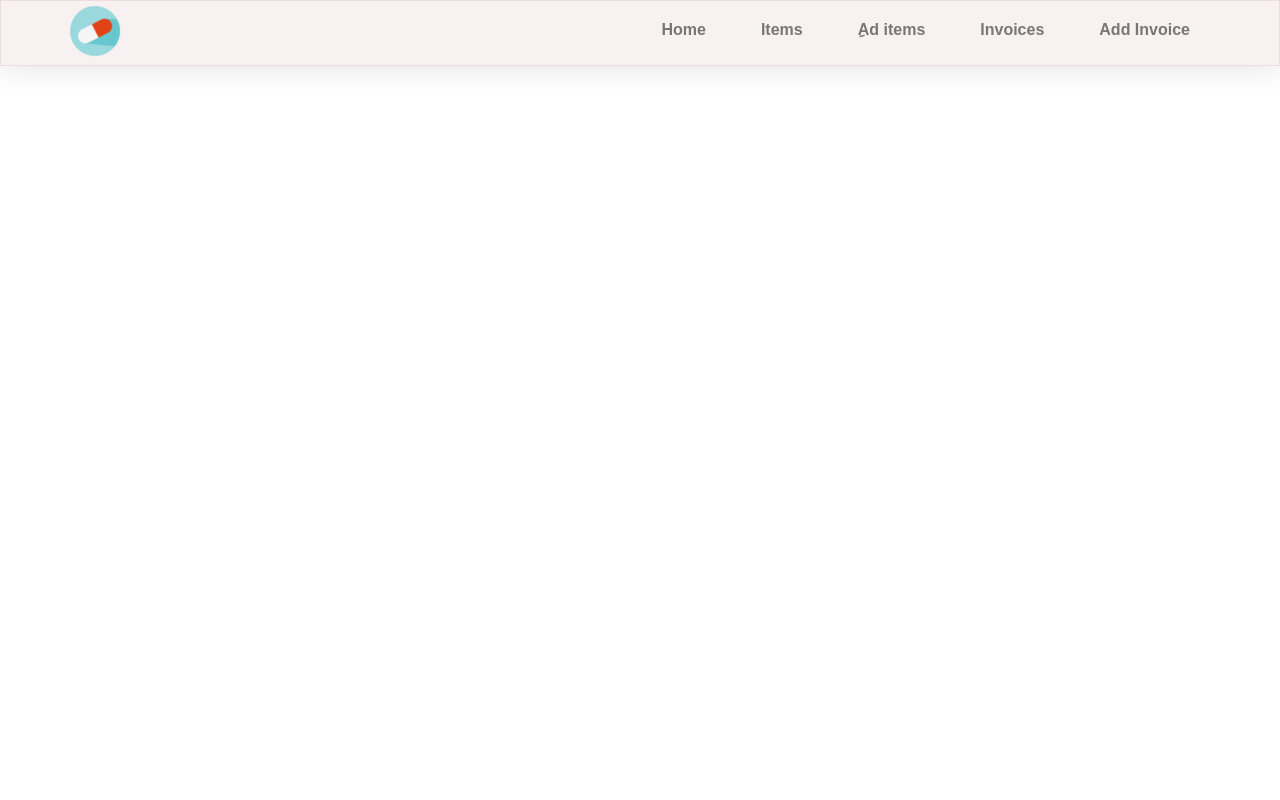
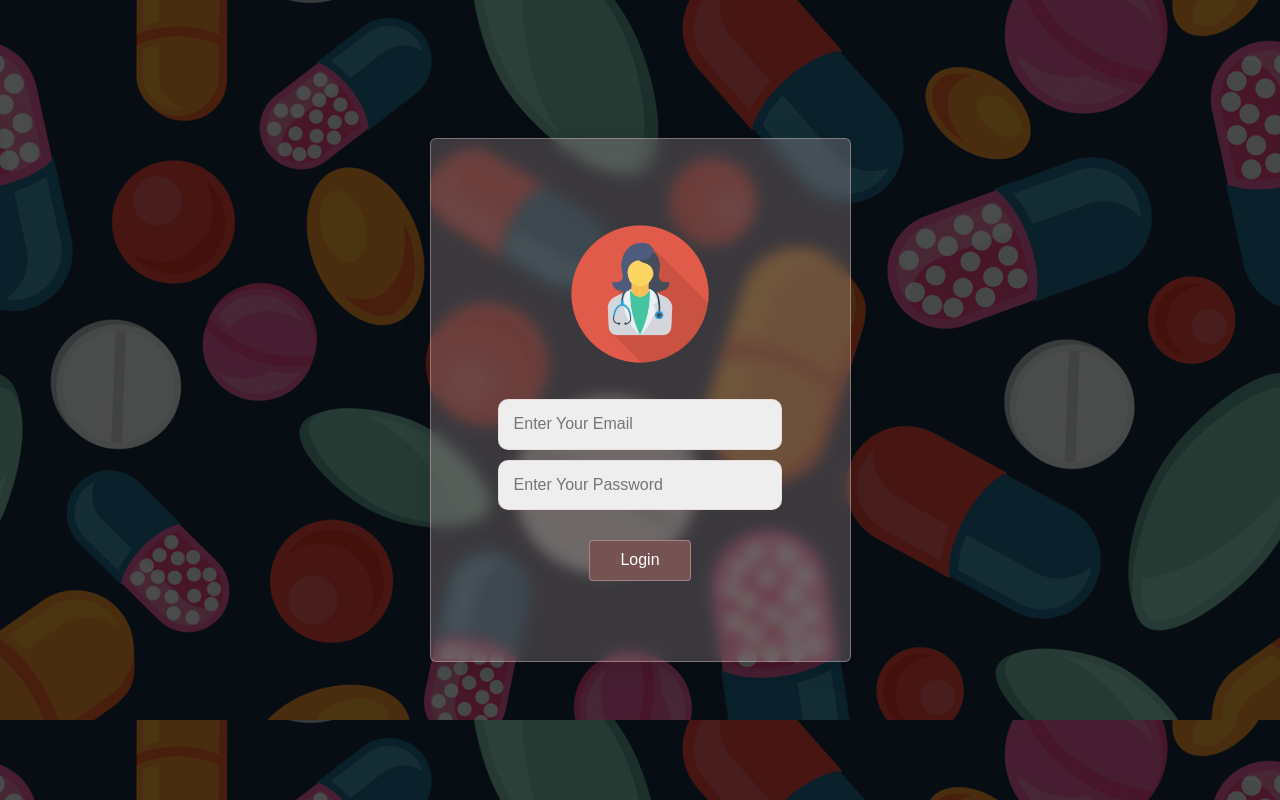
Before and after one commit to ehabmdiab/Pharmacy-System, a plain HTML site: page index.html in a window 1280 px wide. Drawn offline with Linux system fonts and the light colour scheme.

Commit message:
login page created

```diff
--- a/css/main.css
+++ b/css/main.css
@@ -29,55 +29,74 @@ body {
   }
 }
 /* end global rules */
-/* start navbar */
 
-.nav {
+/* start login */
+.login {
+  background-image: url(/imgs/cover.png);
+  height: 100vh;
+  display: flex;
+  justify-content: center;
+  align-items: center;
+  position: relative;
+}
+.login::before {
+  content: "";
+  height: 100%;
+  width: 100%;
+  position: absolute;
+  top: 0;
+  left: 0;
+  background-color: rgba(0, 0, 0, 0.7);
+}
+.login form {
+  z-index: 2;
+  display: flex;
+  flex-direction: column;
+  border: none;
+  outline: none;
+  padding: 80px;
+  border-radius: 6px;
+  align-items: center;
+  /*  */
   background: rgba(224, 196, 196, 0.24);
   box-shadow: 0 4px 30px rgba(0, 0, 0, 0.1);
   backdrop-filter: blur(6.3px);
   -webkit-backdrop-filter: blur(6.3px);
   border: 1px solid rgba(224, 196, 196, 0.42);
-  height: 66px;
-  position: sticky;
-  top: 0;
 }
-.nav .container {
-  display: flex;
-  justify-content: space-between;
+.login form img {
+  height: 150px;
+  width: 150px;
+  margin-bottom: 30px;
+}
+.login [type="email"] {
+  border: inherit;
+  outline: inherit;
+  padding: 15px;
+  background-color: #eee;
+  border-radius: 10px;
+  width: 110%;
 }
 
-.nav .container ul {
-  display: flex;
-  margin: 0;
-  padding: 0;
-}
-.nav .container ul li {
-  list-style: none;
-  margin-left: 15px;
-  padding: 20px;
-  position: relative;
+.login [type="password"] {
+  margin: 10px;
+  border: inherit;
+  outline: inherit;
+  padding: 15px;
+  background-color: #eee;
+  border-radius: 10px;
+  width: 110%;
 }
 
-ul li a {
-  text-decoration: none;
-  color: #777;
-  font-weight: bold;
+.login [type="submit"] {
+  border: inherit;
+  outline: inherit;
+  padding: 15px;
+  color: white;
+  padding: 10px 30px;
+  border-radius: 4px;
+  margin-top: 5px;
+  background-color: #755353;
+  margin-top: 20px;
 }
-
-.container ul li:hover {
-  border-bottom: 5px solid #79b5b4;
-  background-color: #eee;
-}
-.nav .logo {
-  margin-top: 5px;
-}
-@keyframes spin {
-  100% {
-    transform: rotate(360deg);
-  }
-}
-.nav .logo img {
-  height: 50px;
-  animation: spin infinite 3s ease;
-}
-/* end navbar */
+/* end login */
--- a/index.html
+++ b/index.html
@@ -9,21 +9,15 @@
     <link rel="stylesheet" href="./css/main.css" />
   </head>
   <body>
-    <!-- start nav -->
-    <nav class="nav">
-      <div class="container">
-        <div class="logo">
-          <img src="./imgs/logo.png" alt="" />
-        </div>
-        <ul>
-          <li><a href="">Home</a></li>
-          <li><a href="">Items</a></li>
-          <li><a href="">ِAd items</a></li>
-          <li><a href="">Invoices</a></li>
-          <li><a href="">Add Invoice</a></li>
-        </ul>
-      </div>
-    </nav>
-    <!-- end nav -->
+    <!-- start login -->
+    <section class="login" id="login">
+      <form action="">
+        <img src="./imgs/doctor.png" alt="" />
+        <input type="email" placeholder="Enter Your Email" />
+        <input type="password" placeholder="Enter Your Password" />
+        <input type="submit" value="Login" />
+      </form>
+    </section>
+    <!-- end login -->
   </body>
 </html>
```
Also changed, not shown: imgs/cover.png (added), imgs/doctor.png (added).
